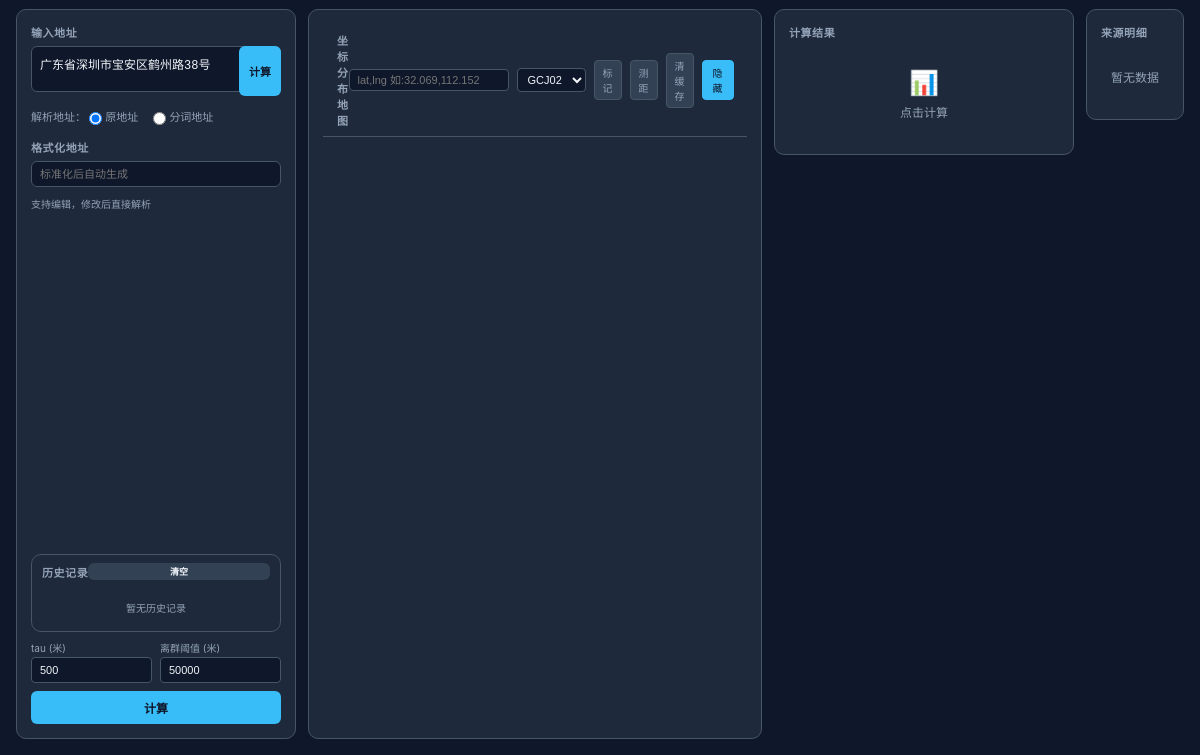
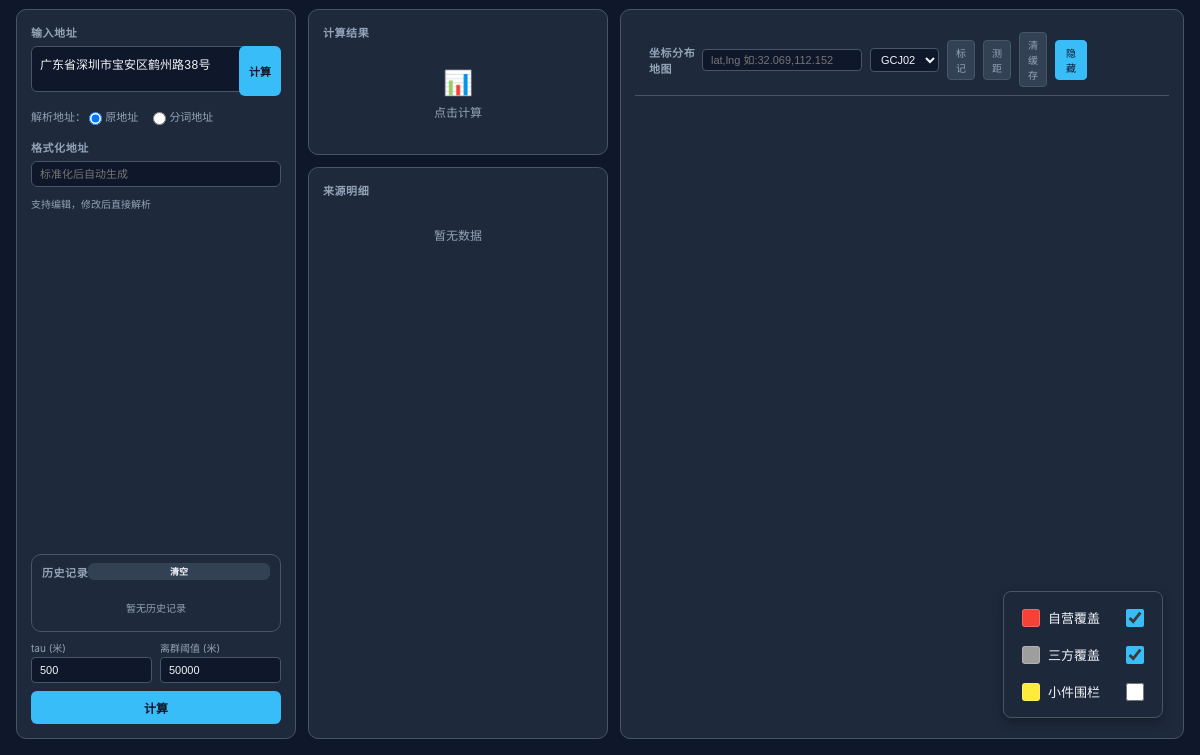
Before and after one commit to houpe/address-weight-calc, an Electron app: page index.html in a window 1200 px wide. Shown: the part 45-800 px from the top of the page. Drawn offline with Linux system fonts and the light colour scheme.

Commit message:
feat: 调整布局，地图放在最右侧，结果和明细放在中间列

```diff
--- a/index.html
+++ b/index.html
@@ -23,7 +23,9 @@
     .header .sub { font-size: 12px; color: var(--text-dim); }
     .main { display: flex; gap: 12px; flex: 1; min-height: 0; }
     .col-input { width: 280px; flex-shrink: 0; display: flex; flex-direction: column; gap: 8px; }
-    .col-result { width: 300px; flex-shrink: 0; display: flex; flex-direction: column; gap: 8px; overflow-y: auto; }
+    .col-right { width: 300px; flex-shrink: 0; display: flex; flex-direction: column; gap: 12px; }
+    .col-result { flex: 0 0 auto; display: flex; flex-direction: column; gap: 8px; }
+    .col-detail { flex: 1; min-height: 0; display: flex; flex-direction: column; }
     .col-map { flex: 1; min-width: 0; display: flex; flex-direction: column; overflow: hidden; }
     .card {
       background: var(--surface); border: 1px solid var(--border); border-radius: 10px;
@@ -190,9 +192,60 @@
     }
     .map-toggle:hover { border-color: var(--accent); color: var(--text); }
     .map-toggle.active { background: var(--accent); color: var(--bg); border-color: var(--accent); }
-    .map-container { flex: 1; display: flex; flex-direction: column; min-height: 0; overflow: hidden; }
+    .map-container { flex: 1; display: flex; flex-direction: column; min-height: 0; overflow: hidden; position: relative; }
     .map-container.hidden { display: none; }
     .address-mode { display: flex; flex-direction: column; gap: 6px; flex: 1; min-height: 0; }
+
+    /* WMS Layer Control */
+    .wms-layer-control {
+      position: absolute;
+      bottom: 20px;
+      right: 20px;
+      background: rgba(30, 41, 59, 0.95);
+      border: 1px solid var(--border);
+      border-radius: 8px;
+      padding: 10px;
+      display: flex;
+      flex-direction: column;
+      gap: 6px;
+      z-index: 1000;
+      box-shadow: 0 4px 12px rgba(0, 0, 0, 0.3);
+      min-width: 160px;
+    }
+    .wms-layer-item {
+      display: flex;
+      align-items: center;
+      gap: 8px;
+      padding: 6px 8px;
+      border-radius: 4px;
+      cursor: pointer;
+      transition: background 0.15s;
+      user-select: none;
+      white-space: nowrap;
+    }
+    .wms-layer-item:hover {
+      background: var(--surface2);
+    }
+    .wms-color-box {
+      width: 18px;
+      height: 18px;
+      border-radius: 3px;
+      border: 1px solid rgba(255, 255, 255, 0.2);
+      flex-shrink: 0;
+    }
+    .wms-layer-item span {
+      font-size: 13px;
+      color: var(--text);
+      flex: 1;
+      font-weight: 500;
+    }
+    .wms-checkbox {
+      width: 18px;
+      height: 18px;
+      cursor: pointer;
+      accent-color: var(--accent);
+      flex-shrink: 0;
+    }
 
     /* Mobile Responsive */
     @media screen and (max-width: 768px) {
@@ -204,15 +257,14 @@
       .main { flex-direction: column !important; height: auto !important; overflow: visible !important; }
 
       /* Mobile order: Input -> Map -> Result -> Detail */
-      .col-input { order: 1; width: 100% !important; flex: none !important; }
-      .col-map { order: 2; width: 100% !important; flex: none !important; height: 280px !important; min-height: 280px !important; }
-      .col-result { order: 3; width: 100% !important; flex: none !important; }
-      .col-detail { order: 4; width: 100% !important; flex: 1 1 auto !important; min-height: 200px !important; }
+      .col-input { order: 1 !important; width: 100% !important; flex: none !important; }
+      .col-map { order: 2 !important; width: 100% !important; flex: none !important; height: 300px !important; min-height: 300px !important; }
+      .col-right { order: 3 !important; width: 100% !important; flex: none !important; }
 
       /* Map controls hidden on mobile */
       .col-map .map-header > div:last-child { display: none !important; }
       .col-map .map-header { padding: 8px 12px; }
-      #map { height: calc(100% - 40px) !important; min-height: 240px !important; }
+      #map { height: calc(100% - 40px) !important; min-height: 260px !important; }
 
       /* Result card should show all content */
       .result-card { flex: 0 0 auto !important; }
@@ -282,6 +334,26 @@
         </div>
       </div>
 
+      <div class="col-right">
+        <div class="col-result">
+          <div class="card result-card" style="flex:0 0 auto;">
+            <div class="card-title">计算结果</div>
+            <div id="result-content">
+              <div class="empty-state"><div class="icon">&#128202;</div><div class="text">点击计算</div></div>
+            </div>
+          </div>
+        </div>
+
+        <div class="col-detail">
+          <div class="card detail-card" style="flex:1; min-height: 0;">
+            <div class="card-title">来源明细</div>
+            <div id="source-detail" style="overflow-y:auto; flex:1; min-height:0;">
+              <div class="empty-state"><div class="text">暂无数据</div></div>
+            </div>
+          </div>
+        </div>
+      </div>
+
       <div class="col-map">
         <div class="card map-container" id="map-section">
           <div class="map-header">
@@ -300,23 +372,22 @@
             </div>
           </div>
           <div id="map"></div>
-        </div>
-      </div>
-
-      <div class="col-result">
-        <div class="card result-card" style="flex:0 0 auto;">
-          <div class="card-title">计算结果</div>
-          <div id="result-content">
-            <div class="empty-state"><div class="icon">&#128202;</div><div class="text">点击计算</div></div>
-          </div>
-        </div>
-      </div>
-
-      <div class="col-detail">
-        <div class="card detail-card" style="flex:1; min-height: 0;">
-          <div class="card-title">来源明细</div>
-          <div id="source-detail" style="overflow-y:auto; flex:1; min-height:0;">
-            <div class="empty-state"><div class="text">暂无数据</div></div>
+          <div class="wms-layer-control" id="wms-layer-control">
+            <div class="wms-layer-item" onclick="toggleWMSLayer('zy')">
+              <div class="wms-color-box" style="background:#f44336"></div>
+              <span>自营覆盖</span>
+              <input type="checkbox" id="check-zy" class="wms-checkbox" checked>
+            </div>
+            <div class="wms-layer-item" onclick="toggleWMSLayer('sf')">
+              <div class="wms-color-box" style="background:#9e9e9e"></div>
+              <span>三方覆盖</span>
+              <input type="checkbox" id="check-sf" class="wms-checkbox" checked>
+            </div>
+            <div class="wms-layer-item" onclick="toggleWMSLayer('xj')">
+              <div class="wms-color-box" style="background:#ffeb3b"></div>
+              <span>小件围栏</span>
+              <input type="checkbox" id="check-xj" class="wms-checkbox">
+            </div>
           </div>
         </div>
       </div>
@@ -344,6 +415,7 @@
     }
 
     let mapInstance = null, mapMarkers = [], mapVisible = true, amapLoaded = false;
+    let wmsLayers = { zy: null, sf: null, xj: null };
     let lastResult = null, lastParsers = [], lastFormatted = '', lastRawData = {};
     let formattedEdited = false;
 
@@ -591,6 +663,35 @@
         console.log('initMap: container size:', container.clientWidth, container.clientHeight);
         mapInstance=new AMap.Map('map',{zoom:4,center:[104,35],features:['bg','road','building','point']});
         console.log('initMap: map created, valid:', !!mapInstance);
+        // 加载WMS插件
+        AMap.plugin(['AMap.TileLayer.WMS'], function() {
+          const wmsLayersConfig = [
+            { id: 'zy', name: 'query_fence_map_zy', label: '自营覆盖' },
+            { id: 'sf', name: 'query_fence_sf', label: '三方覆盖' },
+            { id: 'xj', name: '小件围栏', label: '小件围栏' }
+          ];
+          wmsLayersConfig.forEach(cfg => {
+            wmsLayers[cfg.id] = new AMap.TileLayer.WMS({
+              url: 'https://gateway.ztocc.com/geoserver/ztocc/wms',
+              blend: true,
+              opacity: 0.7,
+              tileSize: 256,
+              params: {
+                'LAYERS': 'ztocc:' + cfg.name,
+                'STYLES': '',
+                'FORMAT': 'image/png',
+                'TRANSPARENT': true,
+                'VERSION': '1.1.1',
+                'SRS': 'EPSG:4326'
+              }
+            });
+            // 默认显示自营和三方覆盖图层
+            if (cfg.id !== 'xj') {
+              wmsLayers[cfg.id].setMap(mapInstance);
+            }
+          });
+          console.log('WMS layers initialized', wmsLayers);
+        });
       }catch(e){
         console.error('initMap error:', e);
         document.getElementById('map').innerHTML=`<div style="width:100%;height:100%;display:flex;align-items:center;justify-content:center;color:var(--text-dim);font-size:12px;">&#9888; ${e.message}</div>`;
@@ -732,6 +833,20 @@
       btn.textContent=mapVisible?'隐藏':'显示';
       btn.classList.toggle('active',mapVisible);
       if(mapVisible&&mapInstance) setTimeout(()=>mapInstance.resize(),100);
+    }
+
+    function toggleWMSLayer(layerId) {
+      if (!wmsLayers[layerId]) return;
+      const checkbox = document.getElementById('check-' + layerId);
+      if (!checkbox) return;
+
+      if (checkbox.checked) {
+        wmsLayers[layerId].setMap(null);
+        checkbox.checked = false;
+      } else {
+        wmsLayers[layerId].setMap(mapInstance);
+        checkbox.checked = true;
+      }
     }
 
     async function clearCache() {
```
